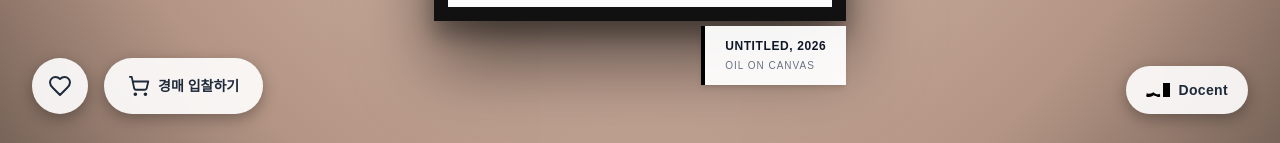
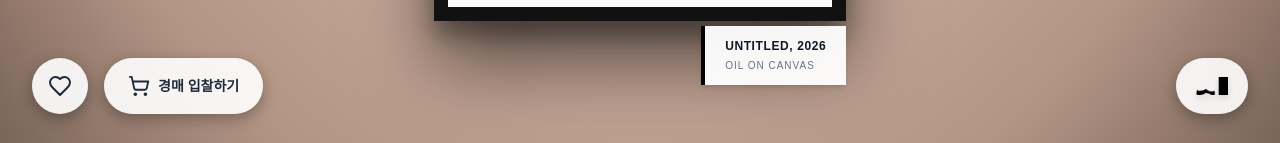
Before and after one commit to shko050212-hub/Cap, a Next.js app: page /gallery in a window 1280 px wide. Shown: the part 654-797 px from the top of the page. Built offline with nearby package versions, Linux system fonts and the light colour scheme.

Commit message:
Remove Docent text and enlarge mascot icon

```diff
--- a/src/app/gallery/page.tsx
+++ b/src/app/gallery/page.tsx
@@ -348,8 +348,7 @@ export default function GalleryPage() {
         onClick={() => setIsDocentOpen(!isDocentOpen)}
         className="absolute bottom-8 right-8 z-50 cursor-pointer hover:scale-110 transition-transform bg-white/90 backdrop-blur rounded-full px-5 py-3 shadow-[0_5px_15px_rgba(0,0,0,0.3)] flex items-center justify-center gap-2 group"
       >
-        <img src="/mascot.png" alt="Docent Mascot" className="w-6 h-6 object-contain" />
-        <span className="font-bold text-gray-800 text-sm tracking-wide hidden sm:block">Docent</span>
+        <img src="/mascot.png" alt="Docent Mascot" className="w-8 h-8 object-contain drop-shadow-md" />
       </motion.div>
     </motion.div>
   );
```
